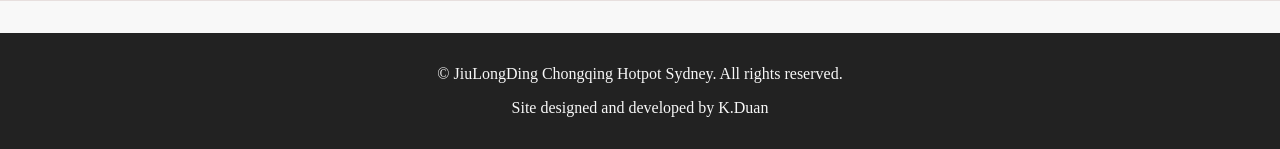
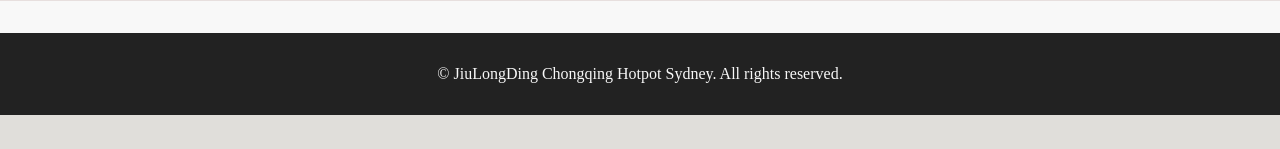
Before and after one commit to krystalduan/jiulongding, a Flask app: page / in a window 1280 px wide. Shown: the part 2505-2654 px from the top of the page. After the commit the page ends 2620 px from the top, so only its background shows below. Run offline with Flask 3, Linux system fonts and the light colour scheme; some web fonts are replaced.

Commit message:
cleaned up old code

```diff
--- a/templates/index.html
+++ b/templates/index.html
@@ -6,6 +6,7 @@
     <meta name="viewport" content="width=device-width, initial-scale=1.0">
     <title>JLD Chongqing Hotpot</title>
     <link rel="stylesheet" href="{{ url_for('static', filename='css/styles.css') }}">
+    <link rel="icon" href="{{ url_for('static', filename='favicon.ico') }}" type="image/x-icon">
 </head>
 
 <body>
@@ -216,16 +217,15 @@
         <footer class="footer">
             <div class="footer-content">
                 <p>&copy; JiuLongDing Chongqing Hotpot Sydney. All rights reserved.</p>
-                <p>Site designed and developed by K.Duan</p>
             </div>
         </footer>
     </main>
     <script>
         // show sidebar
         function showSidebar() {
-                                const sidebar = document.querySelector('.sidebar')
-                                sidebar.style.display = 'flex'
-                            }
+            const sidebar = document.querySelector('.sidebar')
+            sidebar.style.display = 'flex'
+        }
 
         // intersection Observer for scroll-triggered animations
         const observerOptions = {
```
